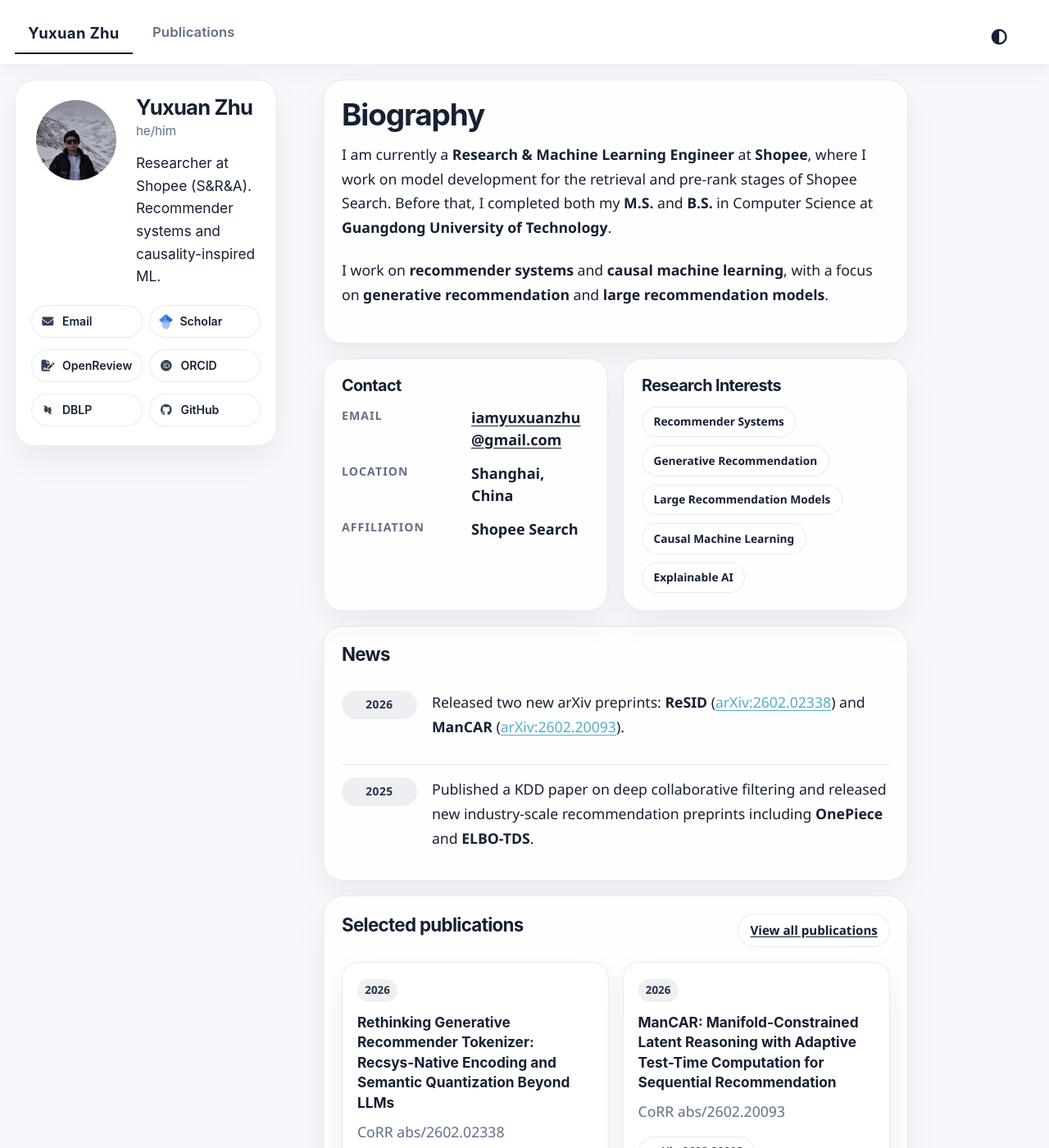
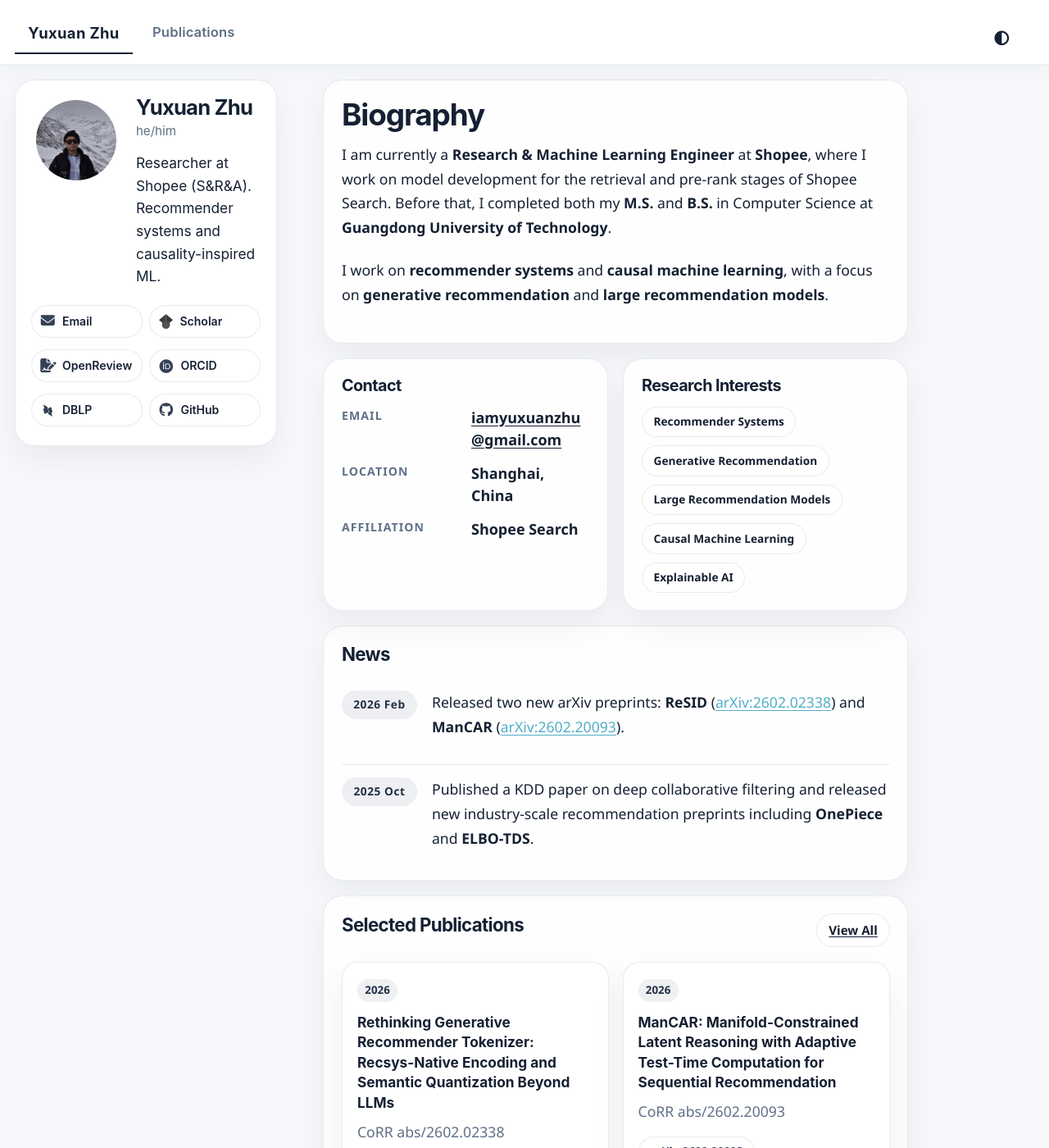
Before and after one commit to EthanChu7/yuxuan.zhu.github.io, a Jekyll site: the page built from _pages/about.md, in a window 1280 px wide and 1400 px high. Shown: the whole window at 82% size. Built offline with Jekyll 4.4.1, drawn with Linux system fonts in a browser that asks for light colours; some web fonts are replaced; a script bundle is joined from its source files by our own code; library files that are not in the unit come from our copies; some of the changed text lies outside the part shown.

Commit message:
Fix nav underline root cause and update homepage copy

```diff
--- a/_pages/about.md
+++ b/_pages/about.md
@@ -40,11 +40,11 @@
   </div>
   <div class="timeline-list">
     <article class="timeline-item">
-      <span class="timeline-date">2026</span>
+      <span class="timeline-date">2026 Feb</span>
       <p>Released two new arXiv preprints: <strong>ReSID</strong> (<a href="https://arxiv.org/abs/2602.02338">arXiv:2602.02338</a>) and <strong>ManCAR</strong> (<a href="https://arxiv.org/abs/2602.20093">arXiv:2602.20093</a>).</p>
     </article>
     <article class="timeline-item">
-      <span class="timeline-date">2025</span>
+      <span class="timeline-date">2025 Oct</span>
       <p>Published a KDD paper on deep collaborative filtering and released new industry-scale recommendation preprints including <strong>OnePiece</strong> and <strong>ELBO-TDS</strong>.</p>
     </article>
   </div>
@@ -52,8 +52,8 @@
 
 <section class="content-card">
   <div class="section-heading">
-    <div><h2>Selected publications</h2></div>
-    <a class="section-link" href="{{ '/publications/' | relative_url }}">View all publications</a>
+    <div><h2>Selected Publications</h2></div>
+    <a class="section-link" href="{{ '/publications/' | relative_url }}">View All</a>
   </div>
 
   <div class="publication-grid">
@@ -158,7 +158,7 @@
 
 <section class="split-grid split-grid--bottom">
   <article class="content-card">
-    <h2>Work experience</h2>
+    <h2>Work Experience</h2>
     <div class="experience-card">
       <p class="experience-role">Research &amp; Machine Learning Engineer</p>
       <p class="experience-org">Shopee, Search, Recommendation &amp; Ads</p>
--- a/assets/css/main.scss
+++ b/assets/css/main.scss
@@ -709,6 +709,11 @@
   transition: transform 0.18s ease;
 }
 
+.masthead .visible-links > li > a::before,
+.masthead .visible-links > li > .site-brand::before {
+  display: none !important;
+}
+
 .masthead .visible-links > li.selected > a::after {
   transform: scaleX(1);
 }
@@ -762,14 +767,15 @@
   justify-content: flex-end;
   flex: 0 0 auto;
   min-height: 3rem;
+  padding-top: 0.02rem;
 }
 
 .theme-toggle__button {
   display: inline-flex;
   align-items: center;
   justify-content: center;
-  width: 1.9rem;
-  height: 1.9rem;
+  width: 1.7rem;
+  height: 1.7rem;
   padding: 0;
   border-radius: 0;
   border: 0 !important;
@@ -785,7 +791,7 @@
 .theme-toggle__button #theme-icon {
   color: var(--site-ink);
   opacity: 1;
-  font-size: 1.05rem;
+  font-size: 0.98rem;
   line-height: 1;
 }
 
@@ -944,6 +950,7 @@
   width: 1rem;
   text-align: center;
   opacity: 0.92;
+  font-size: 0.95rem;
 }
 
 .author-link-icon {
@@ -952,6 +959,8 @@
   flex: 0 0 1rem;
   display: block;
   object-fit: contain;
+  filter: grayscale(1) brightness(0.35);
+  opacity: 0.92;
 }
 
 html[data-theme="dark"] .sidebar .author__urls li a {
@@ -964,6 +973,11 @@
   background: rgba(125, 211, 252, 0.08);
   border-color: rgba(125, 211, 252, 0.22);
   box-shadow: none;
+}
+
+html[data-theme="dark"] .author-link-icon {
+  filter: grayscale(1) brightness(2.8);
+  opacity: 0.95;
 }
 
 #main {
```
Also changed, not shown: other parts of _pages/about.md (+1 -1 lines).
